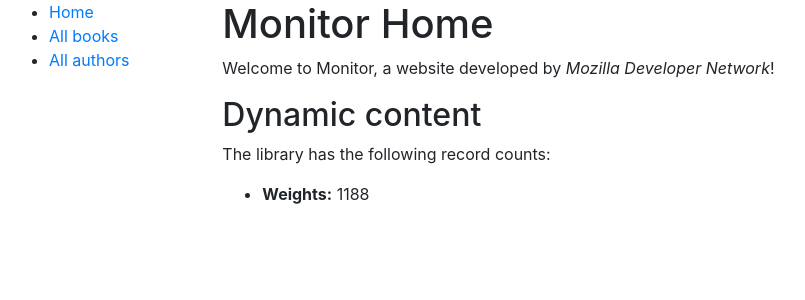
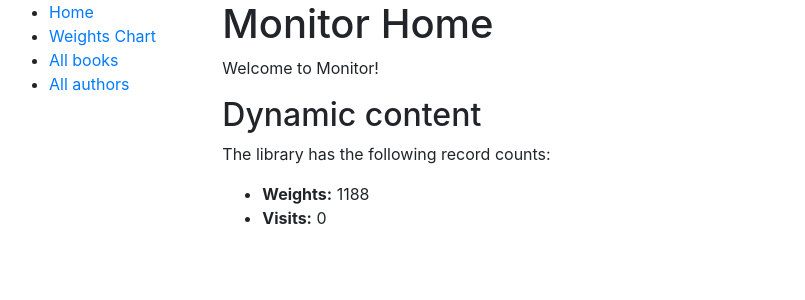
Before and after one commit to tomboo/monitor, a Django app: page /weight/ in a window 1280 px wide. Shown: the top 300 px of the page, without its empty margins (6-811 px from the left). Run offline with Django 3.2, Linux system fonts and the light colour scheme; data comes from the database, SQL or seed files in the repository; both versions use the stored data as it was after the commit; some libraries are stand-ins or nearby versions.

Commit message:
Django Tutorial Part 7: Sessions framework

```diff
--- a/weight/templates/base_generic.html
+++ b/weight/templates/base_generic.html
@@ -16,6 +16,7 @@
       {% block sidebar %}
         <ul class="sidebar-nav">
           <li><a href="{% url 'index' %}">Home</a></li>
+          <li><a href="{% url 'weights' %}">Weights Chart</a></li>
           <li><a href="">All books</a></li>
           <li><a href="">All authors</a></li>
         </ul>
--- a/weight/templates/index.html
+++ b/weight/templates/index.html
@@ -2,10 +2,11 @@
 
 {% block content %}
   <h1>Monitor Home</h1>
-  <p>Welcome to Monitor, a website developed by <em>Mozilla Developer Network</em>!</p>
+  <p>Welcome to Monitor!</p>
   <h2>Dynamic content</h2>
   <p>The library has the following record counts:</p>
   <ul>
     <li><strong>Weights:</strong> {{ num_weights }}</li>
+    <li><strong>Visits:</strong> {{ num_visits }}</li>
   </ul>
 {% endblock %}
--- a/weight/views.py
+++ b/weight/views.py
@@ -19,8 +19,13 @@ def index(request):
     # The 'all()' is implied by default.
     num_weights = Weight.objects.count()
 
+    # Number of visits to this view, as counted in the session variable.
+    num_visits = request.session.get('num_visits', 0)
+    request.session['num_visits'] = num_visits + 1
+
     context = {
         'num_weights': num_weights,
+        'num_visits': num_visits,
     }
 
     # Render the HTML template index.html with the data in the context variable
```
Also changed, not shown: db.sqlite3.
